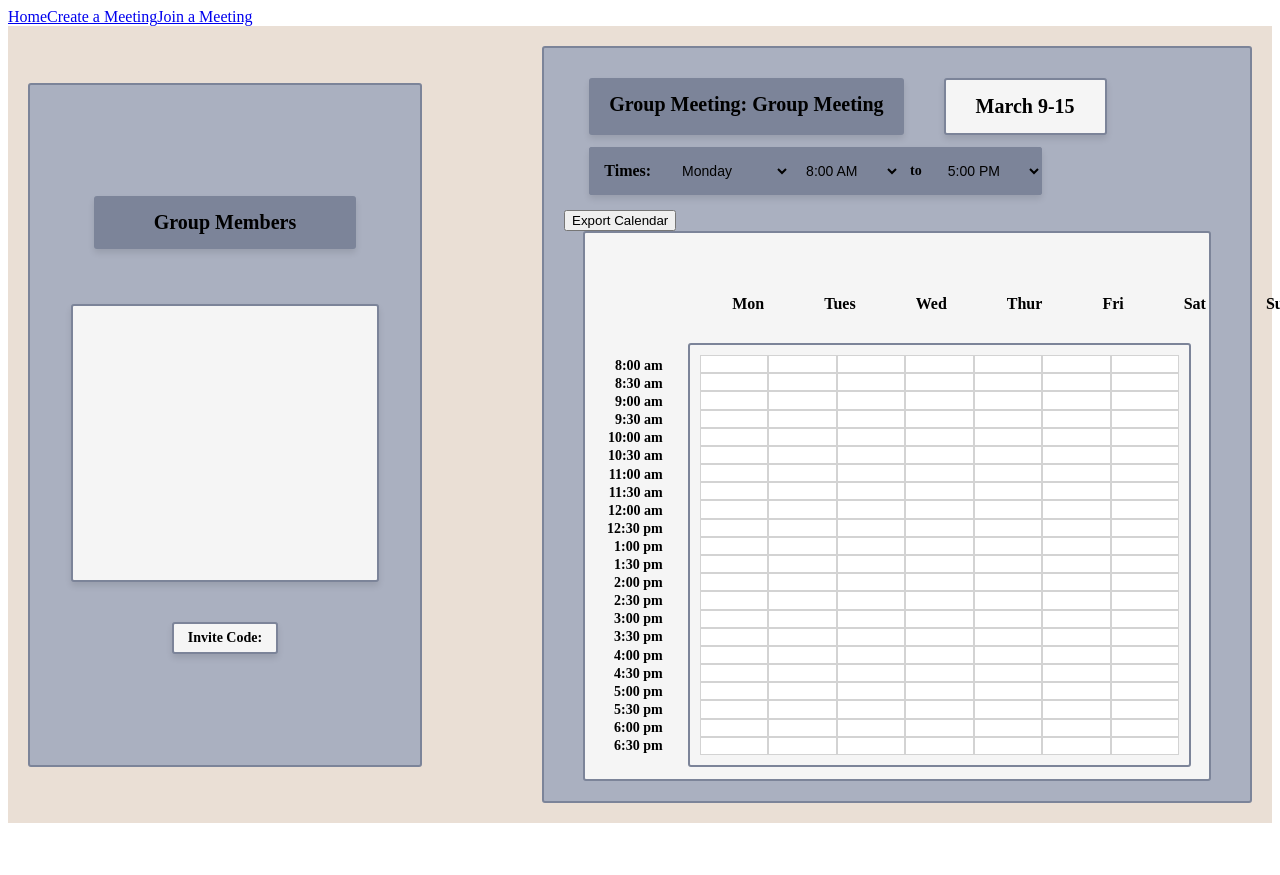
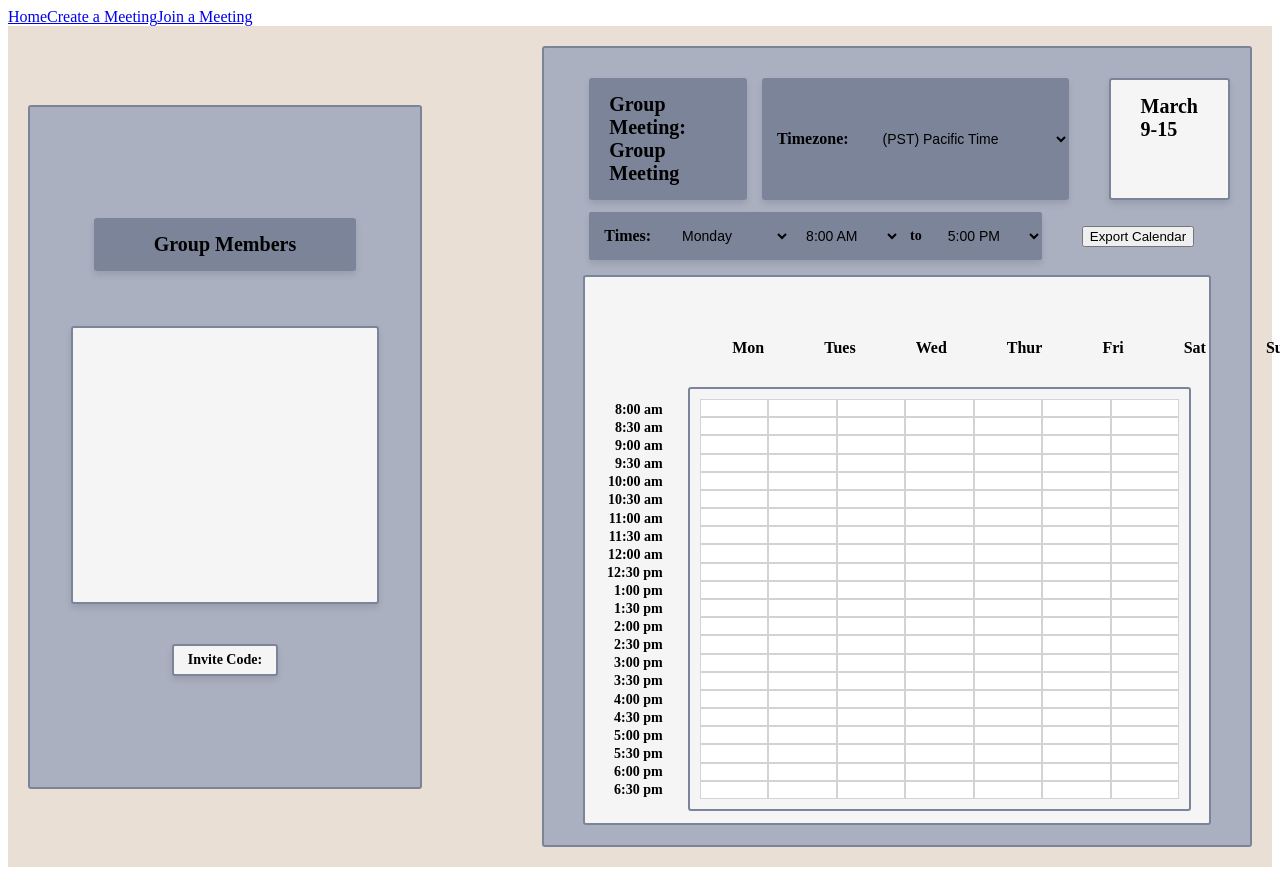
Before and after one commit to sarahpilon/CrazyCollab, a React (Vite) app in the folder frontend/: page /meeting/host in a window 1280 px wide. Before the commit the page ends 831 px from the top, so only its background shows below. Built offline with nearby package versions, Linux system fonts and the light colour scheme.

Commit message:
Fixing UI updates

```diff
--- a/frontend/src/pages/CollabHostPage.jsx
+++ b/frontend/src/pages/CollabHostPage.jsx
@@ -2,6 +2,7 @@ import { useEffect, useState, useRef } from 'react';
 import { useNavigate, useParams } from 'react-router-dom';
 import '../style/home.css'
 import MeetCalendarCollection from '../components/MeetCalendarCollection';
+import TimezoneSelector from '../components/TimezoneSelector';
 import * as network from '../js/network_component.mjs';
 import Popup from 'reactjs-popup';
 import 'reactjs-popup/dist/index.css';
@@ -196,6 +197,7 @@ function CollabHostPage({inviteCode, setInviteCode, username, connections, setCo
             <div class="rightcard">
                 <div class="meeting-header">
                     <div class="meeting-name">Group Meeting: {groupName}</div>
+                    <TimezoneSelector/>
                     <div class="meeting-date">March 9-15</div>
                 </div>
                 <div class="schedule-controls">
@@ -258,12 +260,9 @@ function CollabHostPage({inviteCode, setInviteCode, username, connections, setCo
                             <option value="18:30">6:30 PM</option>
                         </select>
                     </div>
-                </div>
-                <div class="Header2">
-
-                    <div className="Export-Calendar">
+                    <div className="export-calendar">
                         <Popup
-                            trigger={<button>Export Calendar</button>}
+                            trigger={<button className="export-calendar-button">Export Calendar</button>}
                             modal
                             nested
                         >
@@ -332,9 +331,7 @@ function CollabHostPage({inviteCode, setInviteCode, username, connections, setCo
                             </div>
                             )}
                         </Popup>
-                        </div>
-
-
+                    </div>
                 </div>
                 <MeetCalendarCollection schedule={schedule} setSchedule={setSchedule}></MeetCalendarCollection>
             </div>
```
